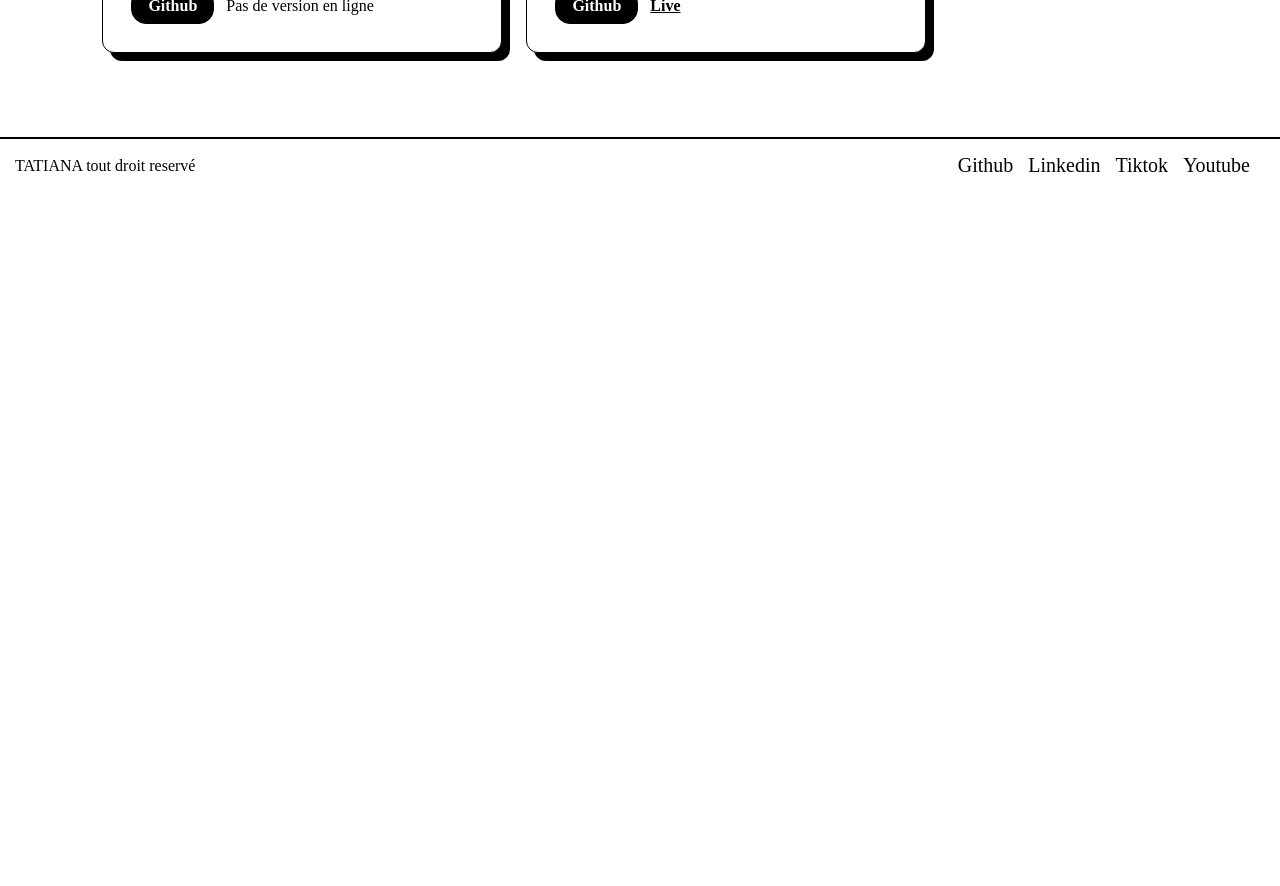
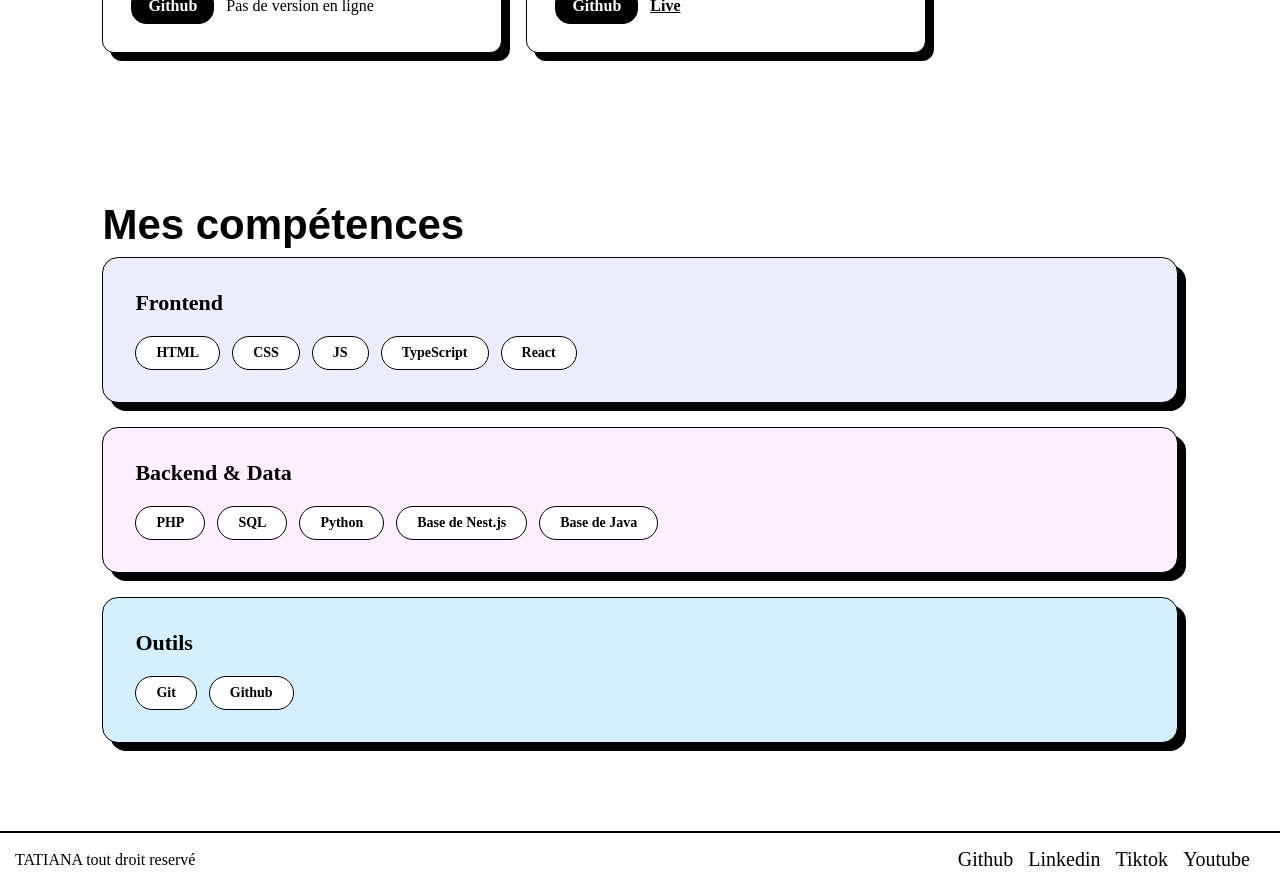
Before and after one commit to Tatiana-Juin/portfolio-tatiana, a Next.js app: page / in a window 1280 px wide. Shown: the part 1360-2246 px from the top of the page. Before the commit the page ends 1552 px from the top, so only its background shows below. Built offline with nearby package versions, Linux system fonts and the light colour scheme; a web font is replaced by a local one.

Commit message:
Ajout de mes compétences

```diff
--- a/src/app/page.tsx
+++ b/src/app/page.tsx
@@ -3,6 +3,7 @@ import Hero from "@/components/home/Hero";
 import AboutCard from "@/components/home/AboutCard";
 import SocialLinksPanel from "@/components/home/SocialLinksPanel";
 import ProjectsSection from "@/components/projects/ProjectsSection";
+import TechStackSection from "@/components/tech-stack/TechStackSection";
 
 export default function Home() {
   return (
@@ -13,6 +14,7 @@ export default function Home() {
         <SocialLinksPanel />
       </div>
       <ProjectsSection />
+      <TechStackSection />
     </div>
   );
 }
--- a/src/components/tech-stack/TechBadge.module.css
+++ b/src/components/tech-stack/TechBadge.module.css
@@ -0,0 +1,9 @@
+.badge{
+    background-color: var(--background);
+    border:1px solid black;
+    border-radius: 20px;
+    padding: 8px 20px;
+    font-weight: bold;
+    font-size: 14px;
+    display: inline-block;
+}
--- a/src/components/tech-stack/TechBadge.tsx
+++ b/src/components/tech-stack/TechBadge.tsx
@@ -0,0 +1,13 @@
+import styles from "./TechBadge.module.css"
+
+interface TechBadgePropos{
+    name:string
+}
+
+export default function TechBadge({name} : TechBadgePropos) {
+  return (
+    <div className={styles.badge}>
+        {name}
+    </div>
+  )
+}
--- a/src/components/tech-stack/TechCategoryBlock.module.css
+++ b/src/components/tech-stack/TechCategoryBlock.module.css
@@ -0,0 +1,30 @@
+.block{
+    border:1px solid black;
+    border-radius: 16px;
+    padding: 32px;
+    box-shadow: var(--shadow-hard);
+    margin-bottom:24px;
+}
+
+.title{
+    font-size:22px;
+    font-weight:bold;
+    margin-bottom: 20px;
+}
+
+.badgeList{
+    display: flex;
+    flex-wrap: wrap;
+    gap:12px;
+}
+
+.purple{
+    background-color: var(--backgroundPurple);
+}
+
+.pink{
+    background-color: var(--backgroundPink);
+}
+.blue{
+    background-color: var(--backgroundBlue);
+}
--- a/src/components/tech-stack/TechCategoryBlock.tsx
+++ b/src/components/tech-stack/TechCategoryBlock.tsx
@@ -0,0 +1,19 @@
+import { TechCategory } from "@/data/techStack"
+import TechBadge from "./TechBadge"
+import styles from "./TechCategoryBlock.module.css"
+
+interface TechCategoryPropos{
+  category:TechCategory
+}
+export default function TechCategoryBlock({category} : TechCategoryPropos) {
+  return (
+    <div className={`${styles.block} ${styles[category.color]}`} >
+      <h3 className={styles.title}> {category.title} </h3>
+        <div className={styles.badgeList}>
+            {category.items.map((item) =>(
+              <TechBadge key={item.id} name={item.name} />
+            ))}
+        </div>
+    </div>
+  )
+}
--- a/src/components/tech-stack/TechStackSection.module.css
+++ b/src/components/tech-stack/TechStackSection.module.css
@@ -0,0 +1,20 @@
+.section{
+    padding:64px 8%;
+}
+
+.badge{
+    display: inline-block;
+    background-color: var(--backgroundPurple);
+    border:1px solid black;
+    border-radius: 20px;
+    padding: 6px 16px;
+    font-size: 13px;
+    font-weight: bold;
+    margin-bottom: 16px;
+}
+
+.title{
+    font-size: 42px;
+    margin-bottom: 8px;
+    font-family: var(--fontTitle);
+}
--- a/src/components/tech-stack/TechStackSection.tsx
+++ b/src/components/tech-stack/TechStackSection.tsx
@@ -0,0 +1,13 @@
+import { techCategories } from "@/data/techStack"
+import TechCategoryBlock from "./TechCategoryBlock"
+import styles from "./TechStackSection.module.css"
+export default function TechStackSection() {
+  return (
+    <div className={styles.section} id="competences">
+        <h3 className={styles.title}>Mes compétences</h3>
+        {techCategories.map((category)=>(
+            <TechCategoryBlock key={category.id} category={category} />
+        ))}
+    </div>
+  )
+}
--- a/src/data/techStack.ts
+++ b/src/data/techStack.ts
@@ -1,12 +1,13 @@
+// nom des langages
 export interface TechItem{
     id:number,
     name:string
 }
-
-export interface TechCategory{
+// pour la category
+ export interface TechCategory{
     id:number,
     title:string,
-    color:"purple" | "pink" | "blue",
+    color:"purple" | "pink" | "blue" |"white",
     items:TechItem[]
 }
 
```
